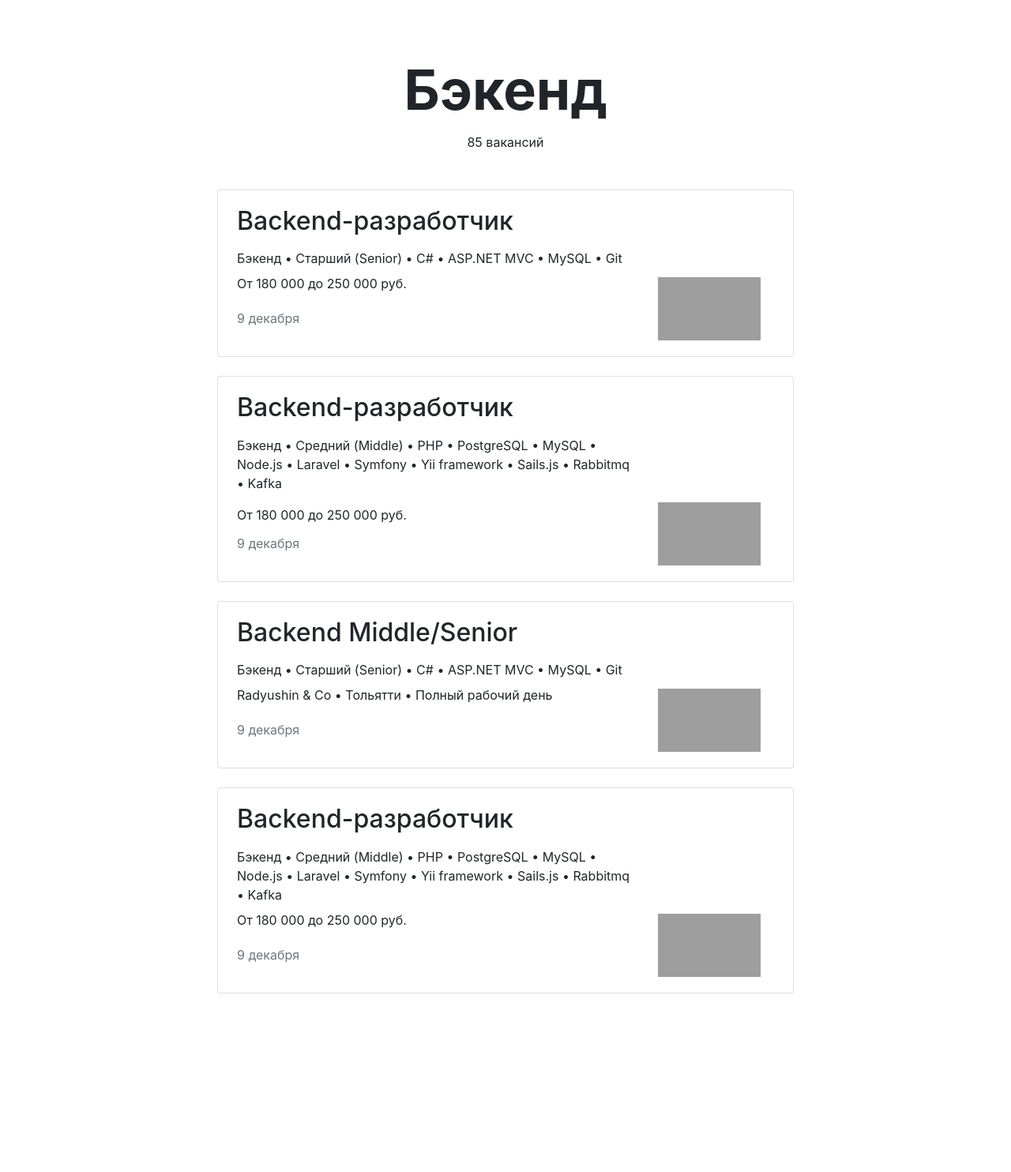
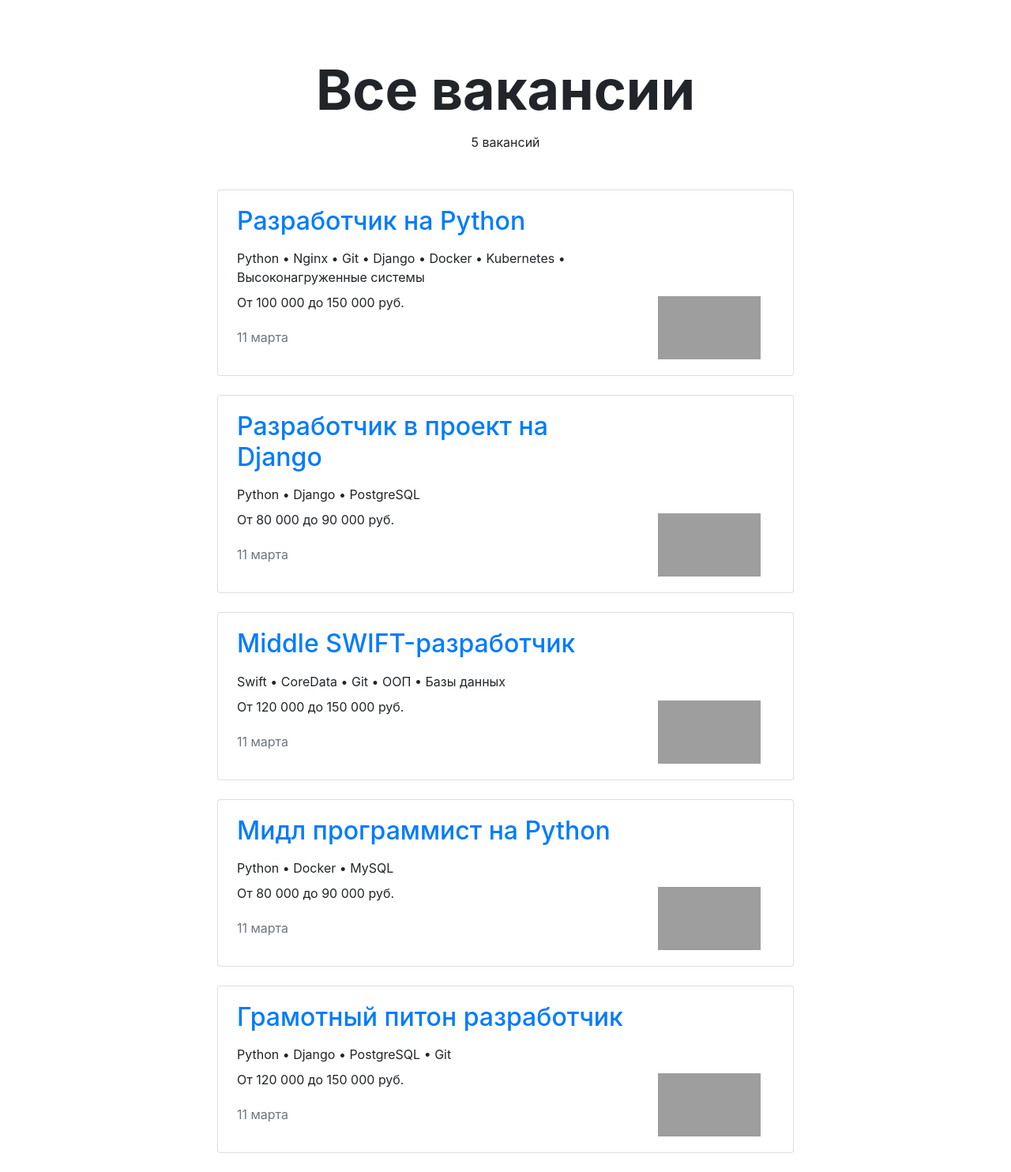
Before and after one commit to fre3zz/stepik_week3and4, a Django app: page /vacancies/ in a window 1280 px wide. Shown: the part 72-1556 px from the top of the page at 79% size. Before the commit the page ends 1330 px from the top, so only its background shows below. Run offline with Django 3.2, Linux system fonts and the light colour scheme; data comes from the database, SQL or seed files in the repository; some libraries are stand-ins or nearby versions; grey boxes are pictures that could not be loaded.

Commit message:
week 3 done

```diff
--- a/conf/settings.py
+++ b/conf/settings.py
@@ -23,9 +23,9 @@ BASE_DIR = Path(__file__).resolve().parent.parent
 SECRET_KEY = 'django-insecure-zas2w&=o@v&_=^pu5h7(upqle6gch@h&jxl9hv+0o&zw#)2+mo'
 
 # SECURITY WARNING: don't run with debug turned on in production!
-DEBUG = True
+DEBUG = False
 
-ALLOWED_HOSTS = []
+ALLOWED_HOSTS = ['*']
 
 
 # Application definition
--- a/conf/urls.py
+++ b/conf/urls.py
@@ -16,6 +16,11 @@ Including another URLconf
 from django.contrib import admin
 from django.urls import path, include
 
+from job_search.views import custom_handler404, custom_handler500
+
+handler404 = custom_handler404
+handler500 = custom_handler500
+
 urlpatterns = [
     path('admin/', admin.site.urls),
     path('', include('job_search.urls'))
--- a/job_search/templates/job_search/company.html
+++ b/job_search/templates/job_search/company.html
@@ -23,7 +23,6 @@
             <div class="card-body px-4">
               <div class="row">
                 <div class="col-12 col-md-8 col-lg-9">
-
                  <a href="{% url 'vacancy' vacancy.pk %}" class="stretched-link"> <h2 class="h2 pb-2">{{ vacancy.title }}</h2></a>
                   <p class="mb-2">{{ vacancy.skills|switch_symb:",& •" }}</p>
                   <p>От {{ vacancy.salary_min|thous_sep }} до {{ vacancy.salary_max|thous_sep }} руб.</p>
--- a/job_search/templates/job_search/vacancies.html
+++ b/job_search/templates/job_search/vacancies.html
@@ -1,71 +1,30 @@
 {% extends 'job_search/base.html' %}
+{% load ru_pluralize %}
+{% load switch_symb %}
+{% load thous_sep %}
 {% block content %}
   <main class="container mt-3">
     <section>
-      <h1 class="h1 text-center mx-auto mt-4 pt-5" style="font-size: 70px;"><strong>Бэкенд</strong></h1>
-      <p class="text-center pt-1">85 вакансий</p>
+      <h1 class="h1 text-center mx-auto mt-4 pt-5" style="font-size: 70px;"><strong> {{ title }}</strong></h1>
+      <p class="text-center pt-1">{{ vacancies.count|ru_pluralize:"вакансия,вакансии,вакансий" }}</p>
       <div class="row mt-5">
         <div class="col-12 col-lg-8 offset-lg-2 m-auto">
+          {% for vacancy in vacancies %}
           <div class="card mb-4">
             <div class="card-body px-4">
               <div class="row">
                 <div class="col-12 col-md-8 col-lg-9">
-                  <h2 class="h2 pb-2">Backend-разработчик</h2>
-                  <p class="mb-2">Бэкенд • Старший (Senior) • C# • ASP.NET MVC • MySQL • Git</p>
-                  <p>От 180 000 до 250 000 руб.</p>
-                  <p class="text-muted pt-1">9 декабря</p>
+                  <a href="{% url 'vacancy' vacancy.pk %}" class="stretched-link"> <h2 class="h2 pb-2">{{ vacancy.title }}</h2></a>
+                  <p class="mb-2">{{ vacancy.skills|switch_symb:",& •" }}</p>
+                  <p>От {{ vacancy.salary_min|thous_sep }} до {{ vacancy.salary_max|thous_sep }} руб.</p>
+                  <p class="text-muted pt-1">{{vacancy.published_at|date:"d E"}}</p>
                 </div>
                 <div class="col-12 col-md-4 col-lg-3 d-flex align-items-end">
-                  <a href="#"><img src="https://place-hold.it/130x80" width="130" height="80" alt=""></a>
+                  <a href="{% url 'vacancy' vacancy.pk %}"><img src="https://place-hold.it/130x80" width="130" height="80" alt=""></a>
                 </div>
               </div>
             </div>
-          </div>
-          <div class="card mb-4">
-            <div class="card-body px-4">
-              <div class="row">
-                <div class="col-12 col-md-8 col-lg-9">
-                  <h2 class="h2 pb-2">Backend-разработчик</h2>
-                  <p>Бэкенд • Средний (Middle) • PHP • PostgreSQL • MySQL • Node.js • Laravel • Symfony • Yii framework • Sails.js • Rabbitmq • Kafka</p>
-                  <p class="mb-2">От 180 000 до 250 000 руб.</p>
-                  <p class="text-muted pt-1">9 декабря</p>
-                </div>
-                <div class="col-12 col-md-4 col-lg-3 d-flex align-items-end">
-                  <a href="#"><img src="https://place-hold.it/130x80" width="130" height="80" alt=""></a>
-                </div>
-              </div>
-            </div>
-          </div>
-          <div class="card mb-4">
-            <div class="card-body px-4">
-              <div class="row">
-                <div class="col-12 col-md-8 col-lg-9">
-                  <h2 class="h2 pb-2">Backend Middle/Senior</h2>
-                  <p class="mb-2">Бэкенд • Старший (Senior) • C# • ASP.NET MVC • MySQL • Git</p>
-                  <p>Radyushin & Co • Тольятти • Полный рабочий день</p>
-                  <p class="text-muted pt-1">9 декабря</p>
-                </div>
-                <div class="col-12 col-md-4 col-lg-3 d-flex align-items-end">
-                  <a href="#"><img src="https://place-hold.it/130x80" width="130" height="80" alt=""></a>
-                </div>
-              </div>
-            </div>
-          </div>
-          <div class="card mb-4">
-            <div class="card-body px-4">
-              <div class="row">
-                <div class="col-12 col-md-8 col-lg-9">
-                  <h2 class="h2 pb-2">Backend-разработчик</h2>
-                  <p class="mb-2">Бэкенд • Средний (Middle) • PHP • PostgreSQL • MySQL • Node.js • Laravel • Symfony • Yii framework • Sails.js • Rabbitmq • Kafka</p>
-                  <p>От 180 000 до 250 000 руб.</p>
-                  <p class="text-muted pt-1">9 декабря</p>
-                </div>
-                <div class="col-12 col-md-4 col-lg-3 d-flex align-items-end">
-                  <a href="#"><img src="https://place-hold.it/130x80" width="130" height="80" alt=""></a>
-                </div>
-              </div>
-            </div>
-          </div>
+          </div>{% endfor %}
         </div>
       </div>
     </section>
--- a/job_search/templates/job_search/vacancy.html
+++ b/job_search/templates/job_search/vacancy.html
@@ -20,7 +20,7 @@
             <p class="m-0 pl-3">{{ vacancy.salary_min|thous_sep }} – {{ vacancy.salary_max|thous_sep }} Р</p>
           </div>
           <p class="mt-2">{{ vacancy.skills|switch_symb:",& •" }}</p>
-          <p class="text-muted mb-4">{{ vacancy.company.name|capfirst }} ({{ vacancy.company.employee_count|ru_pluralize:"человек,человека,человек" }}), {{ vacancy.company.location }} </p>
+          <p class="text-muted mb-4"><a href="{% url 'company' vacancy.company.pk %}">{{ vacancy.company.name|capfirst }}</a> ({{ vacancy.company.employee_count|ru_pluralize:"человек,человека,человек" }}), {{ vacancy.company.location }} </p>
           <div style="line-height: 1.8;">
               {{ vacancy.description|safe}}
           </div>
--- a/job_search/views.py
+++ b/job_search/views.py
@@ -1,4 +1,4 @@
-from django.http import Http404
+from django.http import Http404, HttpResponseNotFound, HttpResponseServerError
 from django.shortcuts import get_object_or_404
 # Create your views here.
 from django.views.generic import TemplateView, ListView
@@ -31,11 +31,25 @@ class VacanciesView(ListView):
     model = Vacancy
     context_object_name = 'vacancies'
 
+    def get_context_data(self, *, object_list=None, **kwargs):
+        # Тайтл в темплэйте. Если все вакансии - "все вакансии", или по категориям
+        context = super(VacanciesView, self).get_context_data(**kwargs)
+        if self.kwargs:
+            try:
+                category = Speciality.objects.get(code=self.kwargs['category'])
+                context['title'] = category.title
+            except Speciality.DoesNotExist:
+                raise Http404
+        else:
+            context['title'] = "Все вакансии"
+        print(context)
+        return context
+
     def get_queryset(self):
 
         if self.kwargs:  # если урл что-то передает
             category = self.kwargs['category']
-            if Speciality.objects.filter(code=category).count() > 0:
+            if Speciality.objects.filter(code=category).count() > 0:  # наличие специализации из урла в списке
                 return Vacancy.objects.filter(specialty__code=category)   # поиск по свециализации
             else:
                 raise Http404
@@ -51,3 +65,10 @@ class CompanyView(TemplateView):
         context['company'] = get_object_or_404(Company, pk=context['company_pk'])  # объект по ключу из url
         context['companies_count'] = Company.objects.count()  # передается для перехода на следующую вакансию
         return context
+
+def custom_handler404(request, exception):
+    return HttpResponseNotFound('Ой, что то сломалось... Простите извините! (Ошибка 404)')
+
+
+def custom_handler500(request):
+    return HttpResponseServerError('Ой, что то сломалось... Простите извините! (Ошибка 500)')
```
